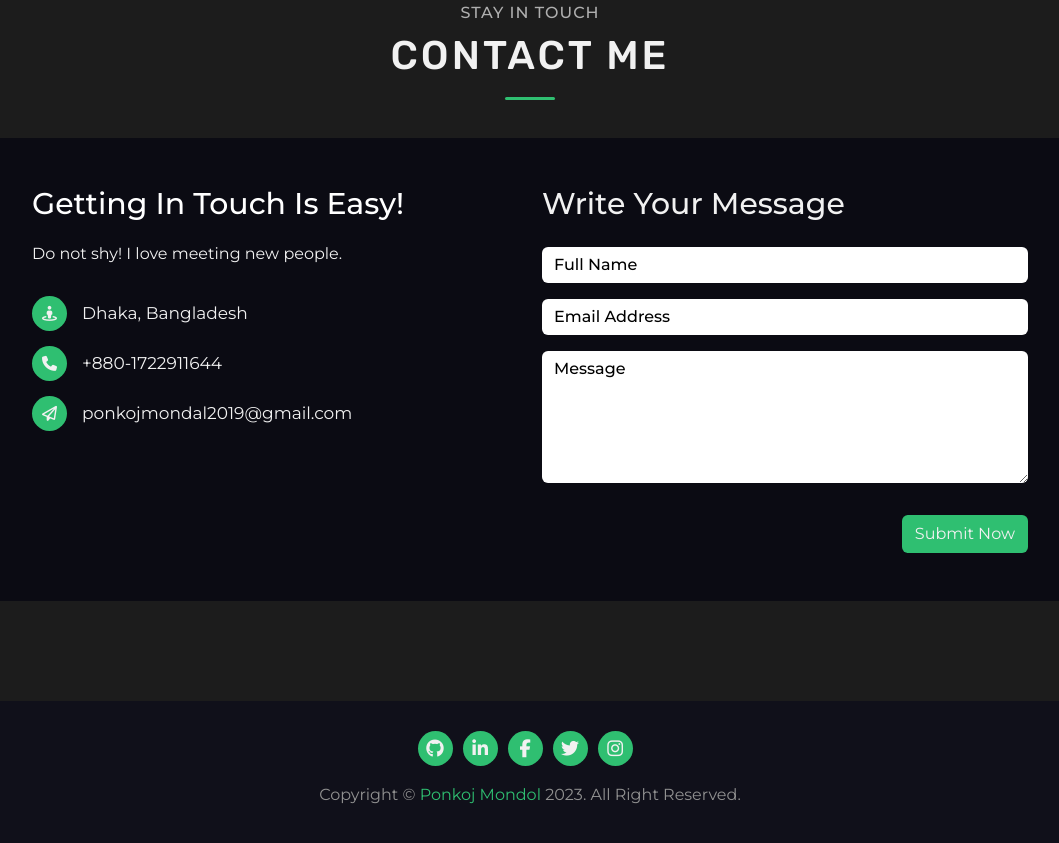
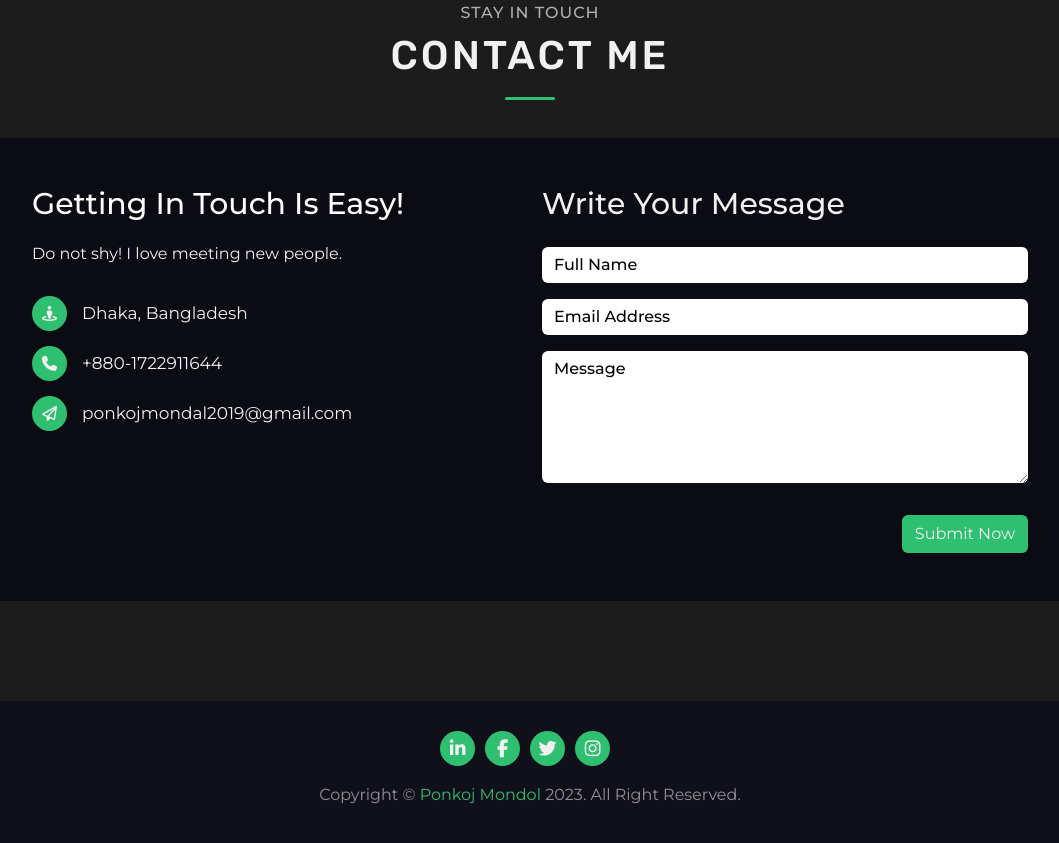
Before and after one commit to Ponkoj644/my-portfolio, a plain HTML site: page index.html in a window 1280 px wide. Shown: the part 2338-3181 px from the top of the page, without its empty margins (110-1169 px from the left). Drawn offline with nearby package versions, Linux system fonts and the light colour scheme.

Commit message:
Delete github icon in footer

```diff
--- a/index.html
+++ b/index.html
@@ -195,7 +195,7 @@
                 <div class="service-text">
                   <h3>Responsive Design</h3>
                   <p>
-                    Responsive your wedsite into all types of devices screen.
+                    Responsive your website into all types of devices screen.
                   </p>
                   <a
                     target="_blank"
@@ -384,11 +384,6 @@
           <div class="col-lg-10 offset-lg-1">
             <ul class="social-link">
               <li>
-                <a target="_blank" href="https://github.com/Ponkoj644">
-                  <i class="fa-brands fa-github"></i>
-                </a>
-              </li>
-              <li>
                 <a
                   target="_blank"
                   href="https://www.linkedin.com/in/ponkoj-mondol-97a28418b/"
```
